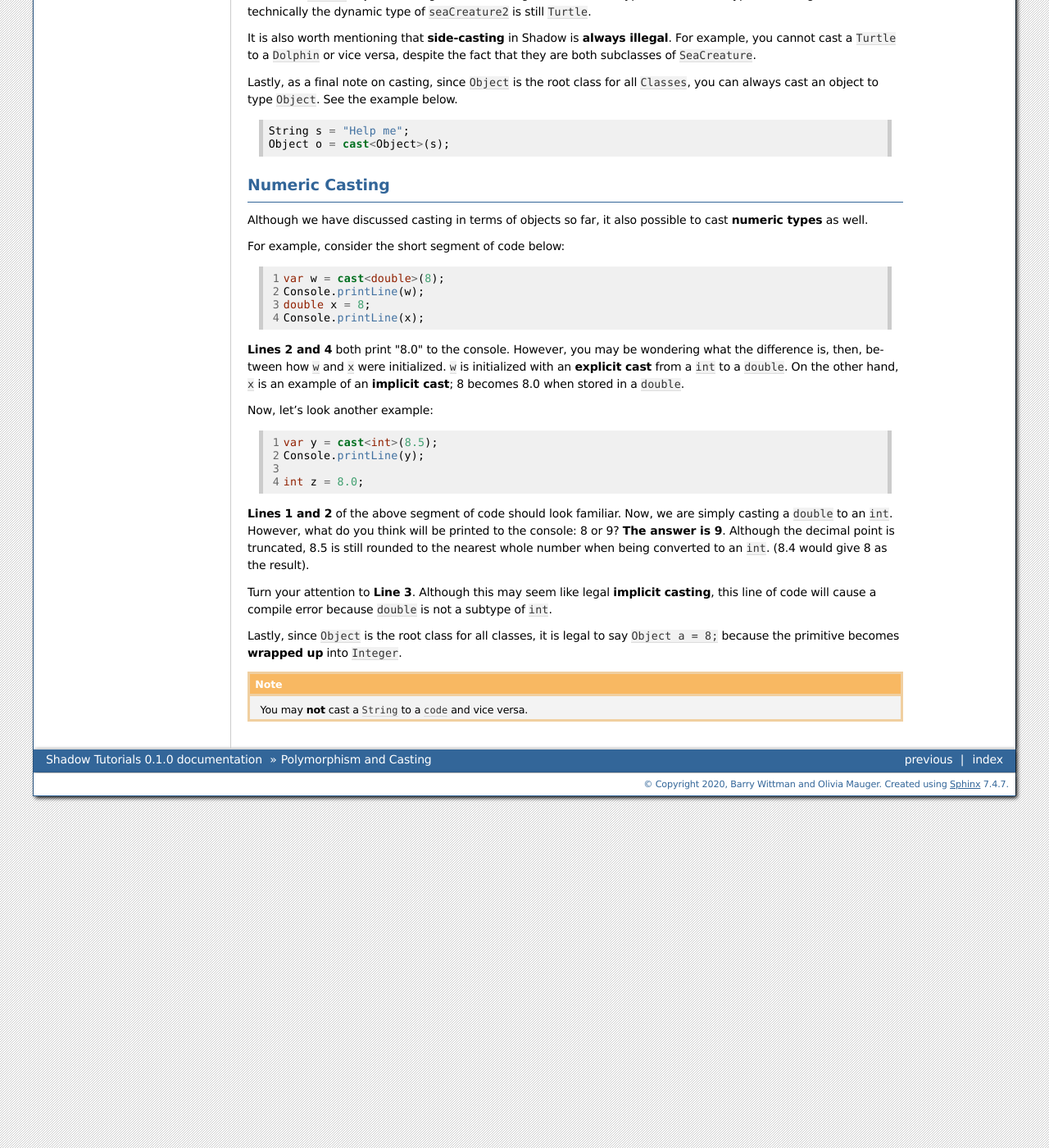
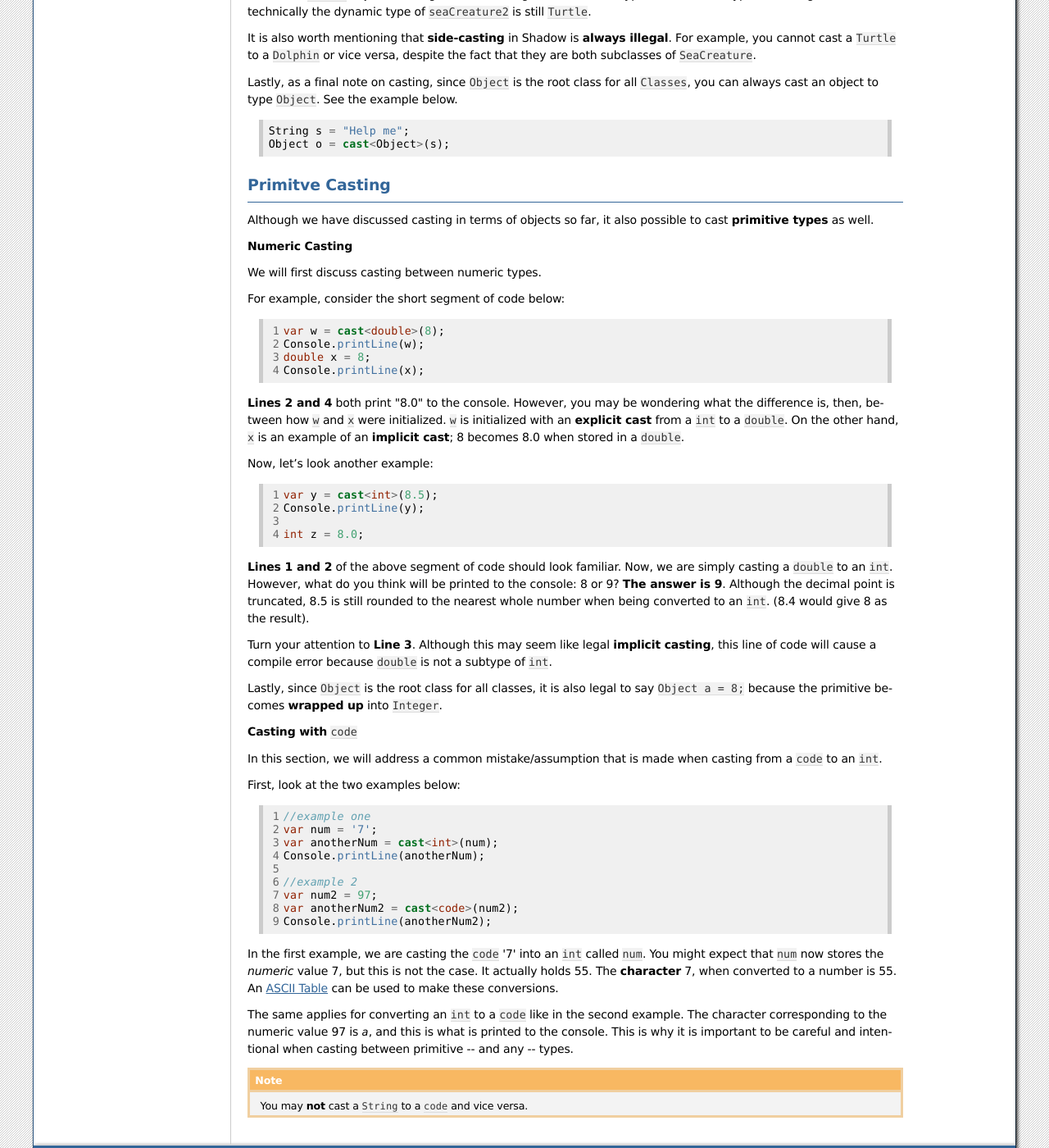
Before and after one commit to olivia-mauger/tutorials, a Sphinx documentation site: the page built from docs/source/polymorphism-casting.rst, in a window 1280 px wide and 1400 px high, scrolled down 3069 px. Shown: the whole window at 82% size. Built offline with Sphinx 7.4.7, drawn with Linux system fonts in a browser that asks for light colours; some of the changed text lies outside the part shown.

Commit message:
Update polymorphism-casting.rst
I finished the section on primitive casting, which completes the entire page.

```diff
--- a/docs/source/polymorphism-casting.rst
+++ b/docs/source/polymorphism-casting.rst
@@ -162,10 +162,14 @@ Lastly, as a final note on casting, since ``Object`` is the root class for all `
     String s = "Help me";
     Object o = cast<Object>(s);
 
-Numeric Casting
+Primitve Casting
 ^^^^^^^^^^^^^^^
 
-Although we have discussed casting in terms of objects so far,  it also possible to cast  **numeric types** as well.
+Although we have discussed casting in terms of objects so far,  it also possible to cast  **primitive types** as well.
+
+**Numeric Casting**
+
+We will first discuss casting between numeric types.
 
 For example, consider the short segment of code below:
 
@@ -193,7 +197,32 @@ Now, let’s look another example:
 
 Turn your attention to **Line 3**. Although this may seem like legal **implicit casting**, this line of code will cause a compile error because ``double`` is not a subtype of ``int``.
 
-Lastly, since ``Object`` is the root class for all classes, it is legal to say ``Object a = 8;`` because the primitive becomes **wrapped up** into ``Integer``.
+Lastly, since ``Object`` is the root class for all classes, it is also legal to say ``Object a = 8;`` because the primitive becomes **wrapped up** into ``Integer``.
+
+
+**Casting with** ``code``
+
+In this section, we will address a common mistake/assumption that is made when casting from a ``code`` to an ``int``.
+
+First, look at the two examples below:
+
+.. code-block:: shadow
+    :linenos:
+
+    //example one
+    var num = '7';
+    var anotherNum = cast<int>(num);
+    Console.printLine(anotherNum);
+
+    //example 2
+    var num2 = 97;
+    var anotherNum2 = cast<code>(num2);
+    Console.printLine(anotherNum2);
+
+
+In the first example, we are casting the ``code`` '7' into an  ``int`` called ``num``. You might expect that ``num`` now stores the *numeric* value 7, but this is not the case. It actually holds 55. The **character** 7, when converted to a number is 55. An `ASCII Table <http://www.asciitable.com/>`_ can be used to make these conversions.
+
+The same applies for converting an ``int`` to a ``code`` like in the second example. The character corresponding to the numeric value 97 is `a`, and this is what is printed to the console. This is why it is important to be careful and intentional when casting between primitive -- and any -- types.
 
 
 .. note:: You may **not** cast a ``String`` to a ``code`` and vice versa.
```
